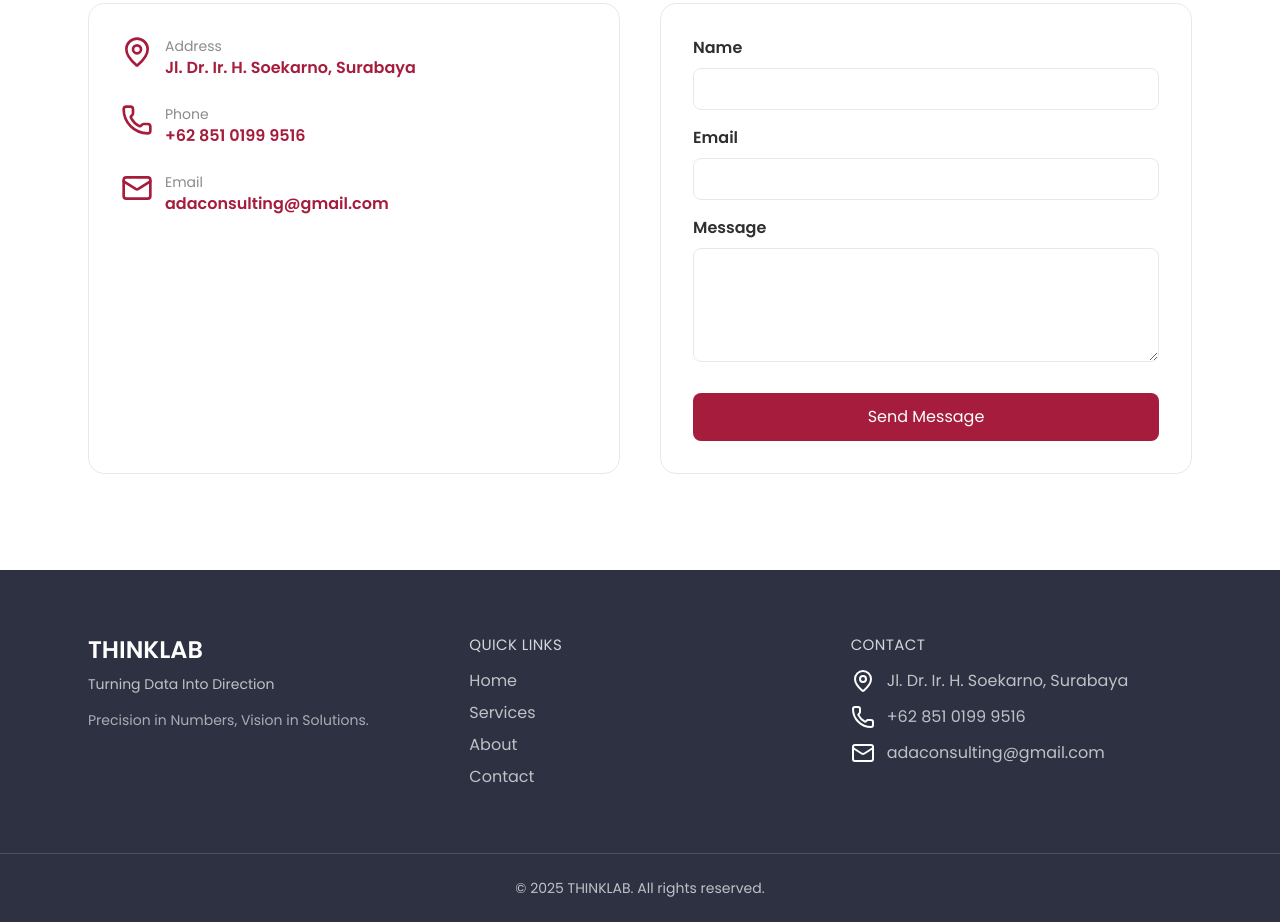
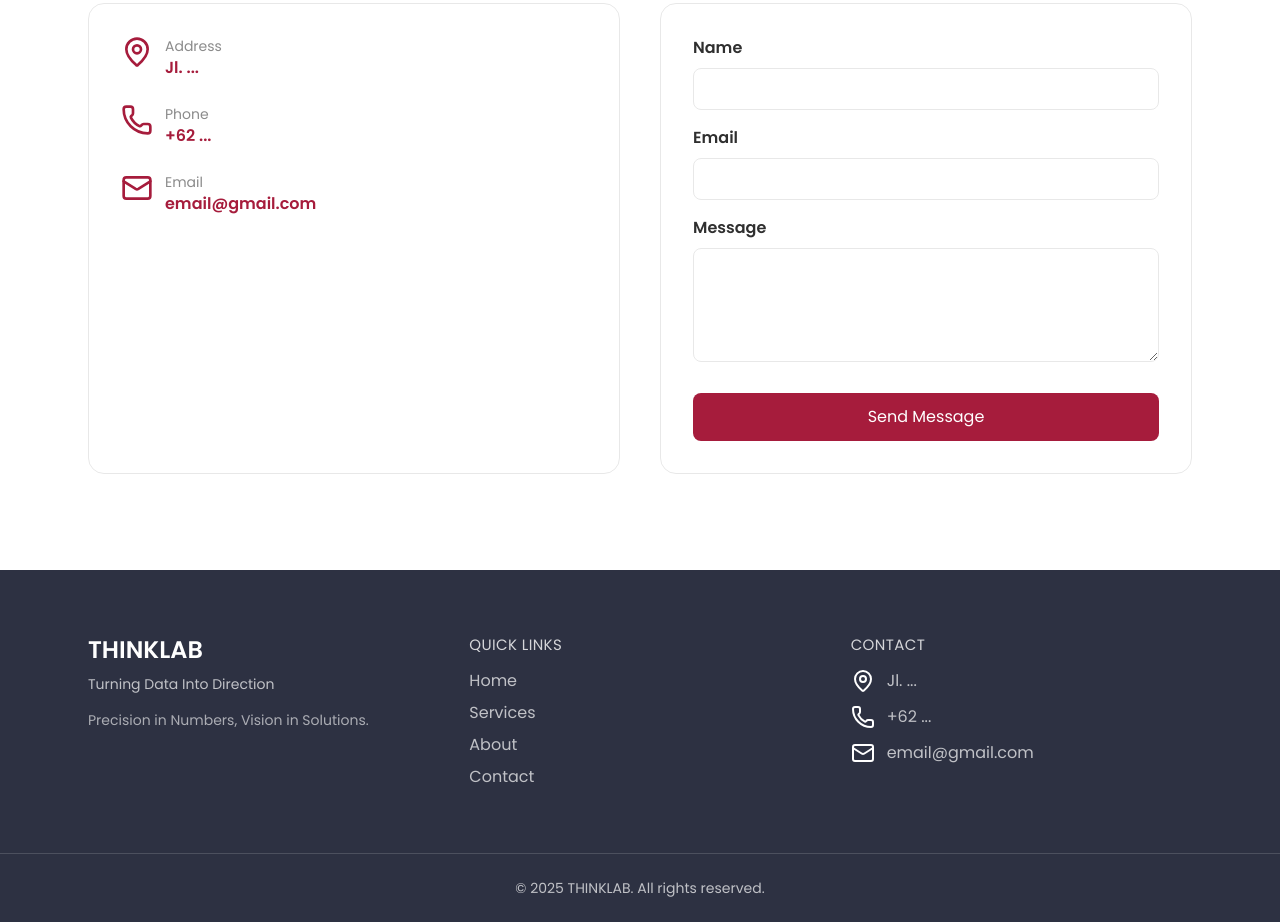
Before and after one commit to Aalfaa/ThinkLab, a plain HTML site: page src/index.html in a window 1280 px wide. Shown: the part 2136-3058 px from the top of the page. Drawn offline with nearby package versions, Linux system fonts and the light colour scheme.

Commit message:
Nov 1, 2025, 6:06 PM

```diff
--- a/src/index.html
+++ b/src/index.html
@@ -159,15 +159,15 @@
       <div class="border border-[#E8E8E8] rounded-2xl p-8 space-y-6" data-aos="fade-right">
         <div class="flex gap-3 text-[#A61C3C]">
           <i data-lucide="map-pin" class="w-8 h-8"></i>
-          <div><p class="text-sm text-[#8B8B8B]">Address</p><p class="font-semibold">Jl. Dr. Ir. H. Soekarno, Surabaya</p></div>
+          <div><p class="text-sm text-[#8B8B8B]">Address</p><p class="font-semibold">Jl. ...</p></div>
         </div>
         <div class="flex gap-3 text-[#A61C3C]">
           <i data-lucide="phone" class="w-8 h-8"></i>
-          <div><p class="text-sm text-[#8B8B8B]">Phone</p><p class="font-semibold">+62 851 0199 9516</p></div>
+          <div><p class="text-sm text-[#8B8B8B]">Phone</p><p class="font-semibold">+62 ...</p></div>
         </div>
         <div class="flex gap-3 text-[#A61C3C]">
           <i data-lucide="mail" class="w-8 h-8"></i>
-          <div><p class="text-sm text-[#8B8B8B]">Email</p><p class="font-semibold">adaconsulting@gmail.com</p></div>
+          <div><p class="text-sm text-[#8B8B8B]">Email</p><p class="font-semibold">email@gmail.com</p></div>
         </div>
       </div>
 
@@ -205,9 +205,9 @@
     <div>
       <h4 class="text-[15px] uppercase text-white/80 tracking-wide">Contact</h4>
       <ul class="mt-3 space-y-3 text-white/70">
-        <li class="flex items-center gap-3"><i data-lucide="map-pin" class="w-6 h-6 text-white"></i><span>Jl. Dr. Ir. H. Soekarno, Surabaya</span></li>
-        <li class="flex items-center gap-3"><i data-lucide="phone" class="w-6 h-6 text-white"></i><span>+62 851 0199 9516</span></li>
-        <li class="flex items-center gap-3"><i data-lucide="mail" class="w-6 h-6 text-white"></i><span>adaconsulting@gmail.com</span></li>
+        <li class="flex items-center gap-3"><i data-lucide="map-pin" class="w-6 h-6 text-white"></i><span>Jl. ...</span></li>
+        <li class="flex items-center gap-3"><i data-lucide="phone" class="w-6 h-6 text-white"></i><span>+62 ...</span></li>
+        <li class="flex items-center gap-3"><i data-lucide="mail" class="w-6 h-6 text-white"></i><span>email@gmail.com</span></li>
       </ul>
     </div>
   </div>
```
